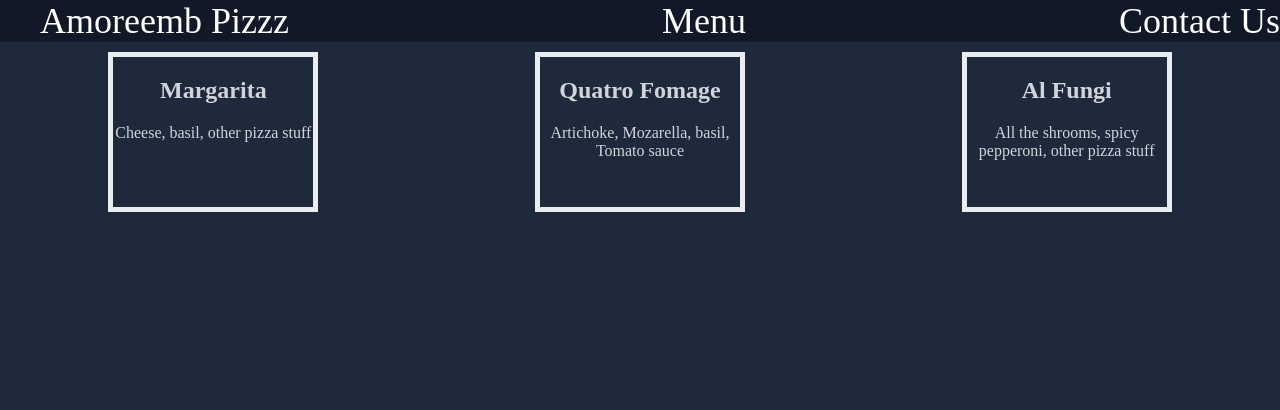
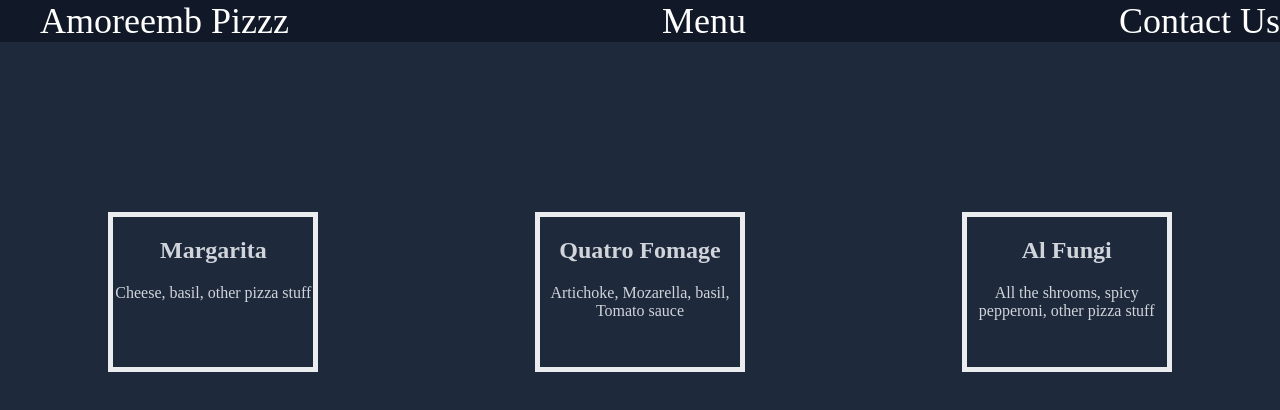
Before and after one commit to Amrmb-05/Restaurant-Page, a website built with webpack: page dist/index.html in a window 1280 px wide. Both pictures are taken after a click on the item "Menu". Built offline with nearby package versions, Linux system fonts and the light colour scheme.

Commit message:
moved the menu container to the center of the page

```diff
--- a/style/menu.css
+++ b/style/menu.css
@@ -27,6 +27,7 @@ body {
     display: flex;
     justify-content: space-around;
     align-items: center;
-    flex: 1;
+    position: relative;
+    top: 20vh;
 
 }
```
